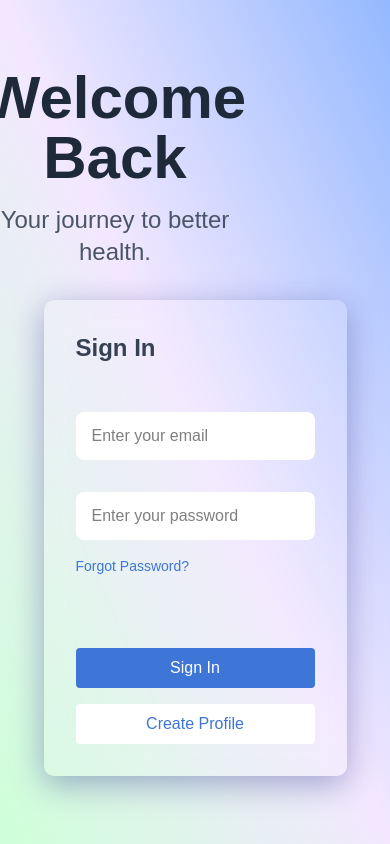
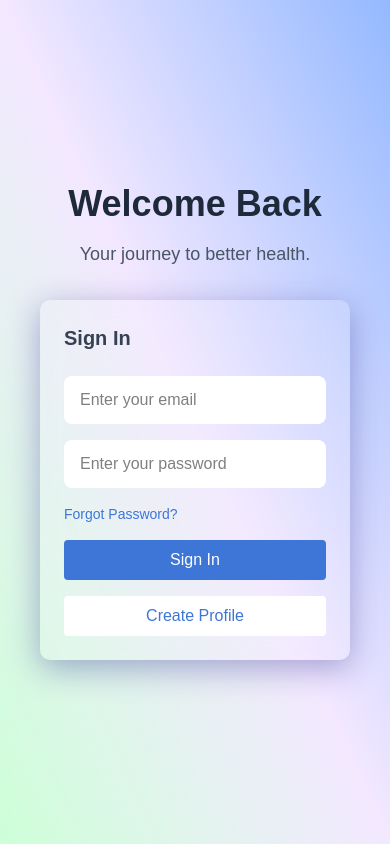
Before and after one commit to akelladeepak/amie-webapp, a React (Vite) app in the folder amie/: page / in a window 390 px wide. Built offline with nearby package versions, Linux system fonts and the light colour scheme; the HTML template or start-up script is replaced by a standard one.

Commit message:
Make login page responsive for mobile

```diff
--- a/amie/src/pages/Login.jsx
+++ b/amie/src/pages/Login.jsx
@@ -1,6 +1,6 @@
 import React from 'react';
 import { Link, useNavigate } from 'react-router-dom';
-import '../assets/styles.css'
+import '../assets/styles.css';
 
 function Login() {
   const navigate = useNavigate();
@@ -12,23 +12,27 @@ function Login() {
   };
 
   return (
-    <div className="min-h-screen flex items-center justify-center">
-      <div className="max-w-5xl w-full flex flex-col md:flex-row items-center p-6 space-x-40">
+    <div className="min-h-screen flex items-center justify-center px-4">
+      <div className="max-w-5xl w-full flex flex-col md:flex-row items-center p-6 md:space-x-40 space-y-8 md:space-y-0">
         {/* Left side text */}
-        <div className="md:w-2/3 mb-8 md:mb-0 text-center">
-          <h1 className="text-6xl font-bold mb-4 text-gray-800">
+        <div className="w-full md:w-2/3 text-center">
+          <h1 className="text-4xl md:text-6xl font-bold mb-4 text-gray-800">
             Welcome Back
           </h1>
-          <p className="text-2xl text-gray-600">Your journey to better health.</p>
+          <p className="text-lg md:text-2xl text-gray-600">
+            Your journey to better health.
+          </p>
         </div>
         {/* Right side login form */}
-        <div className="md:w-1/2 glassmorphic shadow-lg rounded-lg p-8">
-          <h2 className="text-2xl font-semibold text-gray-700 mb-12">Sign In</h2>
+        <div className="w-full md:w-1/2 glassmorphic shadow-lg rounded-lg p-6 md:p-8">
+          <h2 className="text-xl md:text-2xl font-semibold text-gray-700 mb-6 md:mb-12">
+            Sign In
+          </h2>
           <form onSubmit={handleSignIn} className="flex flex-col space-y-4">
             <input
               type="email"
               placeholder="Enter your email"
-              className=" bg-white rounded-lg px-4 py-3 focus:outline-none mb-8"
+              className="bg-white rounded-lg px-4 py-3 focus:outline-none"
               required
             />
             <input
@@ -37,7 +41,7 @@ function Login() {
               className="bg-white rounded-lg px-4 py-3 focus:outline-none"
               required
             />
-            <div className="flex justify-between text-sm text-[#3D76D7] mb-18">
+            <div className="flex justify-between text-sm text-[#3D76D7]">
               <button type="button" className="hover:underline cursor-pointer">
                 Forgot Password?
               </button>
@@ -49,12 +53,10 @@ function Login() {
               Sign In
             </button>
             <button
-              type="submit"
+              type="button"
               className="bg-white text-[#3D76D7] py-2 rounded hover:bg-gray-100 cursor-pointer"
             >
-              <Link to="/coming-soon" className="">
-                Create Profile
-              </Link>
+              <Link to="/coming-soon">Create Profile</Link>
             </button>
           </form>
         </div>
```
